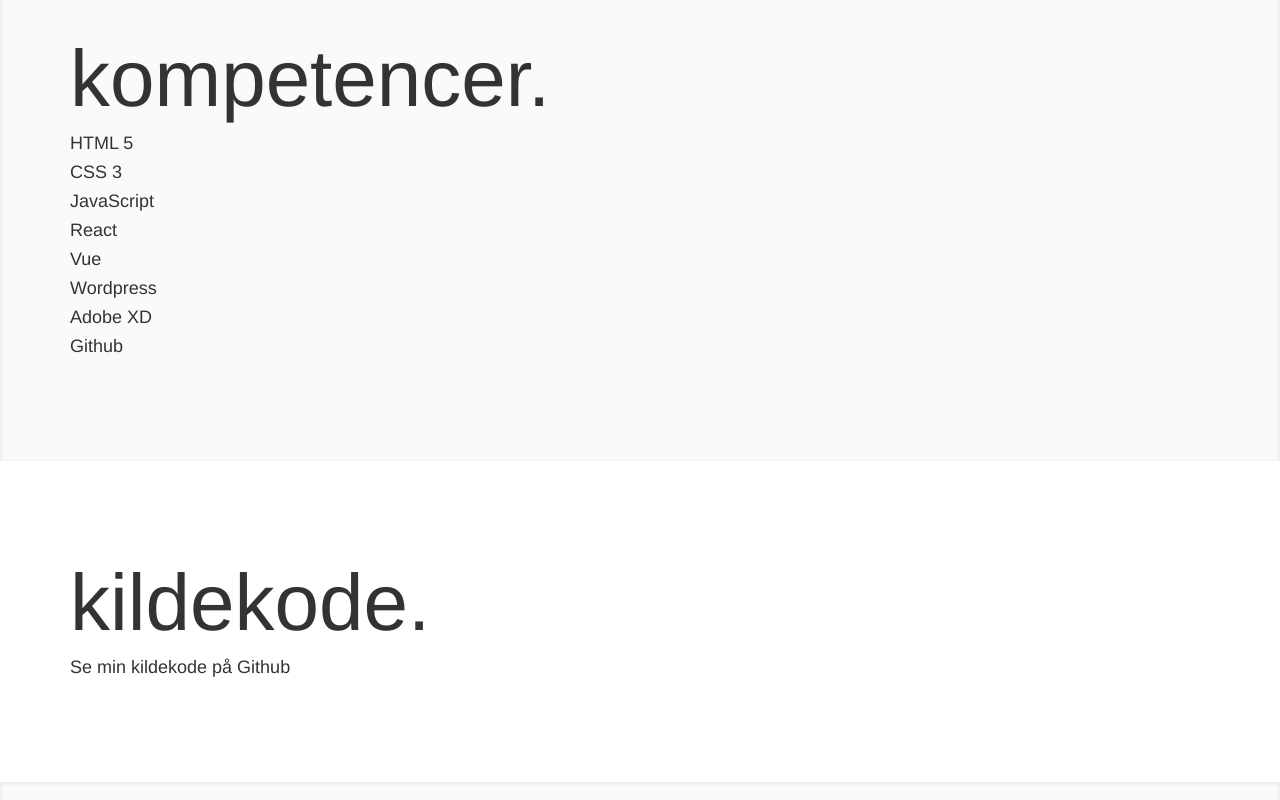
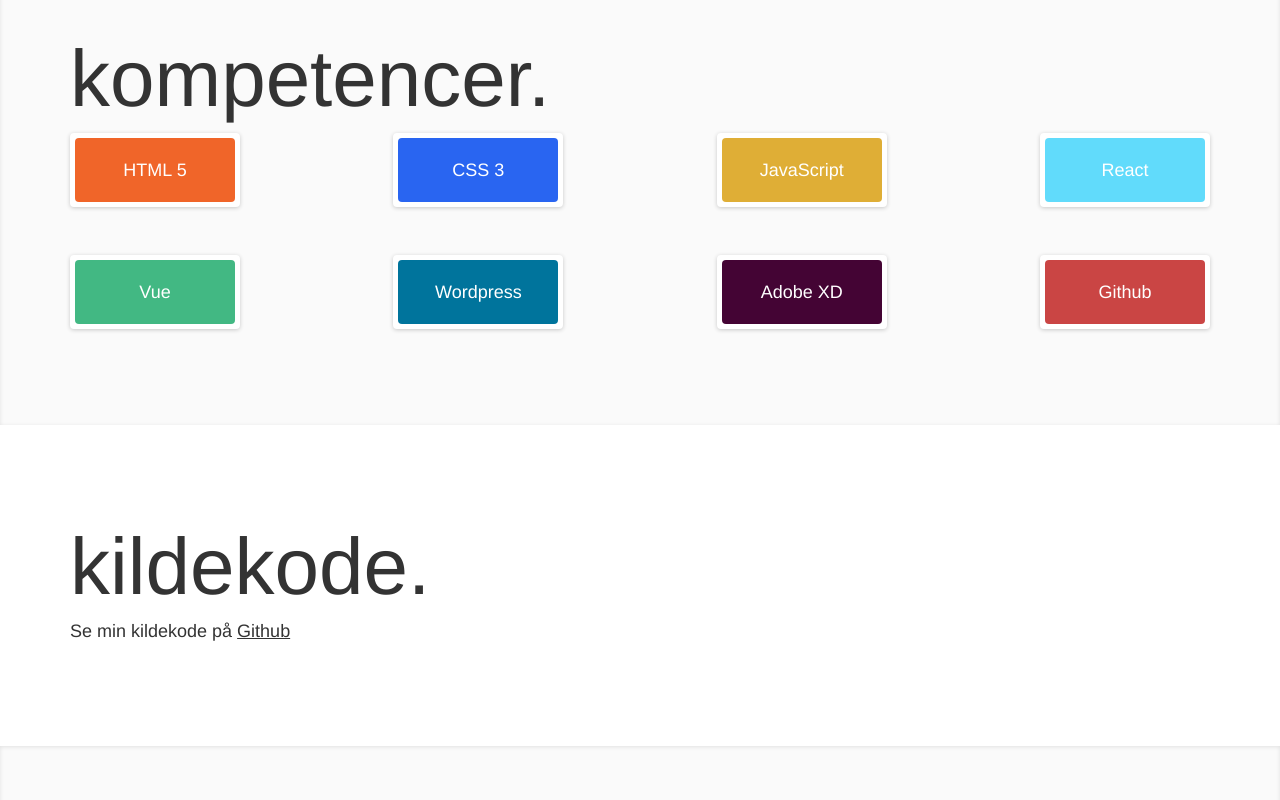
Before and after one commit to VickySonne/Vicky-Thomsen-Portfolio, a React (Create React App) app in the folder react-folder/: page / in a window 1280 px wide. Shown: the part 1840-2640 px from the top of the page. Built offline with nearby package versions, Linux system fonts and the light colour scheme.

Commit message:
Tools components created and styled plus links underlined

```diff
--- a/react-folder/src/Footer.js
+++ b/react-folder/src/Footer.js
@@ -2,7 +2,7 @@
     return (
         <footer className="section-dark">
             <div className="whitespace">
-                <p>Inspireret af <a href="https://www.adhamdannaway.com/" target="_blank">Adham Dannaway</a></p>
+                <p>Inspireret af <a a className="underline" href="https://www.adhamdannaway.com/" target="_blank">Adham Dannaway</a></p>
             </div>
         </footer>
     );
--- a/react-folder/src/Skills.js
+++ b/react-folder/src/Skills.js
@@ -1,24 +1,23 @@
-import Lists from "./Lists";
+import Tools from "./Tools"
 
 const Skills = () => {
     return (
         <section className="section-dark">
             <div className="skills whitespace">
                 <h2>kompetencer.</h2>
-                <div className="tools">
-                <Lists array={[
-                        {item: "HTML 5", id:1},
-                        {item: "CSS 3", id:2},
-                        {item: "JavaScript", id:3},
-                        {item: "React", id:4},
-                        {item: "Vue", id:5},
-                        {item: "Wordpress", id:6},
-                        {item: "Adobe XD", id:7},
-                        {item: "Github", id:8},
+                <div className="tools-list">
+                <Tools array={[
+                        {item: "HTML 5", cName: "html", id:1},
+                        {item: "CSS 3", cName: "css", id:2},
+                        {item: "JavaScript", cName: "js", id:3},
+                        {item: "React", cName: "react", id:4},
+                        {item: "Vue", cName: "vue", id:5},
+                        {item: "Wordpress", cName: "wp", id:6},
+                        {item: "Adobe XD", cName: "xd", id:7},
+                        {item: "Github", cName: "github", id:8},
                     ]}/>
                 </div>
             </div>
-
         </section>
 
     );
--- a/react-folder/src/SourceCode.js
+++ b/react-folder/src/SourceCode.js
@@ -3,7 +3,7 @@
         <section>
             <div className="source-code whitespace">
                 <h2>kildekode.</h2>
-                <p>Se min kildekode på <a href="" target="_blank">Github</a></p>
+                <p>Se min kildekode på <a className="underline" href="" target="_blank">Github</a></p>
             </div>
         </section>
     );
--- /dev/null
+++ b/react-folder/src/Tools.js
@@ -0,0 +1,15 @@
+const Tools = (props) => {
+    const {array} = props;
+
+    return (
+        <div className="tools">
+            {array.map((array) => (
+                <div className="tool">
+                    <p className={ array.cName } key={ array.id }>{ array.item }</p>
+                </div>
+            ))}
+        </div>
+    );
+}
+
+export default Tools;
--- a/react-folder/src/index.css
+++ b/react-folder/src/index.css
@@ -73,6 +73,10 @@
   border-top: #FFF solid 1px;
 }
 
+.underline{
+  text-decoration: underline;
+}
+
 header{
   background-color: #111;
 }
@@ -136,7 +140,6 @@
   list-style-type: none;
 }
 
-
 .part-coder{
   flex: 1;
   display: flex;
@@ -161,13 +164,70 @@
   width: 50%;
 }
 
-/* .about-image{
-  background-size: cover;
-  height: 100%;
-} */
-
 .skills{
   padding: var(--whitespace-xxl) 0;
+}
+
+.tools{
+  display: flex;
+  flex-direction: row;
+  flex-wrap: wrap;
+  justify-content: space-between;
+  row-gap: 3rem;
+  column-gap: 6rem;
+}
+.tool{
+  border-radius: var(--border-radius);
+  box-shadow: var(--shadow);
+  border: 5px solid var(--white);
+  background-color: var(--white);
+  display: flex;
+  align-items: center;
+  justify-content: center;
+}
+
+.tool p{
+  color: var(--white);
+  border-radius: var(--border-radius);
+  margin: 0;
+  padding: 1rem 2rem;
+  height: 4rem;
+  min-width: 10rem;
+  display: flex;
+  align-items: center;
+  justify-content: center;
+}
+
+.html{
+  background-color: #f06529;
+}
+
+.css{
+  background-color: #2965f1;
+}
+
+.js{
+  background-color: var(--yellow);
+}
+
+.react{
+  background-color: #61dbfb;
+}
+
+.vue{
+  background-color: #42b883;
+}
+
+.wp{
+  background-color: #00749c;
+}
+
+.xd{
+  background-color: #440434;
+}
+
+.github{
+  background-color: var(--red);
 }
 
 .source-code{
```
